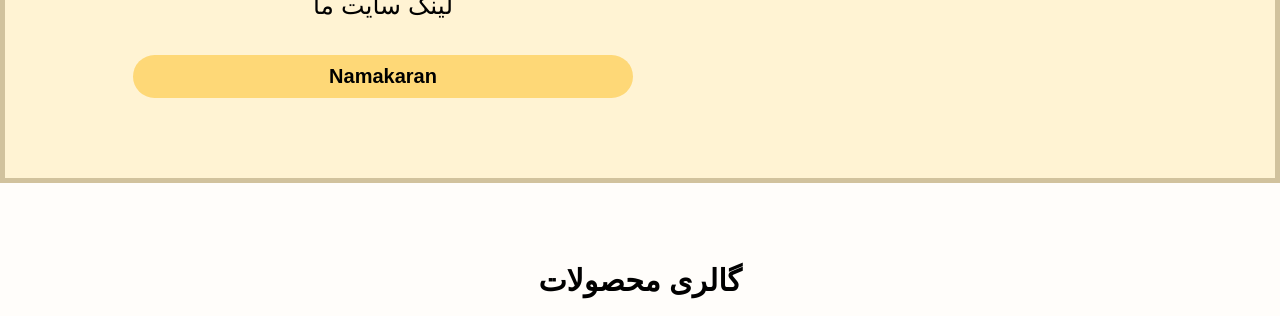
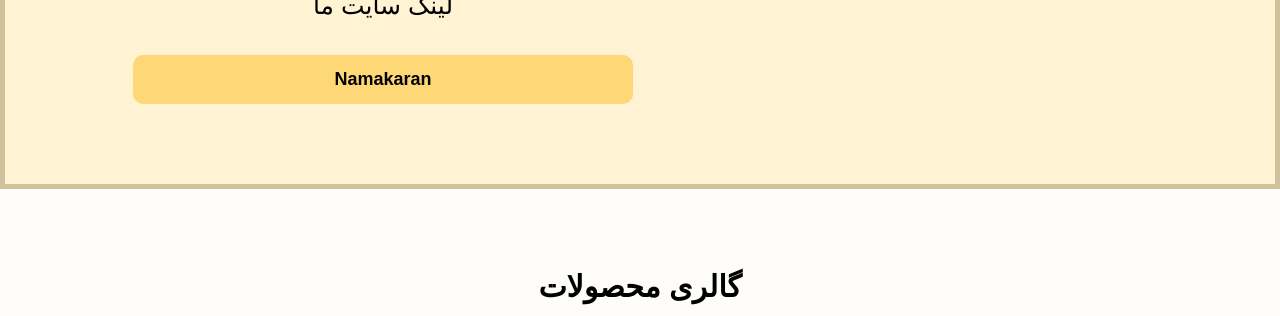
Before and after one commit to Remox-code/Kesht-Sanat-Hamed, a plain HTML site: page index.html in a window 1280 px wide. Shown: the part 1838-2154 px from the top of the page. Drawn offline with Linux system fonts and the light colour scheme.

Commit message:
Update style.css

```diff
--- a/style.css
+++ b/style.css
@@ -137,21 +137,21 @@
 border-radius:15px;
 }
 
-.Namakaran{
+.Namakaran {
   text-decoration: none;
   color: black;
-  font-size: 20px;
+  font-size: 18px;
   background-color: #fed877;
-  padding: 10px;
-  border-radius: 30px;
-    font-weight: bold;
-    text-align: center;
+  padding: 10px 0;
+  border-radius: 10px;
+  font-weight: bold;
+  text-align: center;
+  border: #00000000 4px solid;
 }
 
-.Namakaran:hover{
-  border: #00000062 2px solid;
+.Namakaran:hover {
+  border: #000000d0 4px solid;
   transition: ease 0.25s;
-  font-size: 18px;
 }
 /* contact */
 
```
